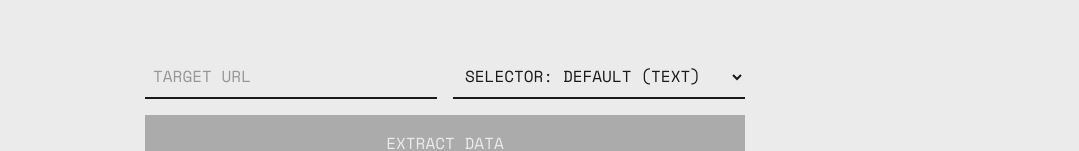
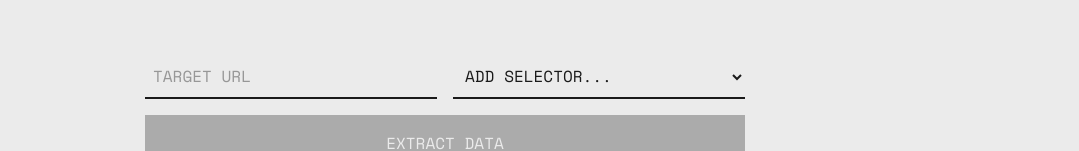
Before and after one commit to tusharathub/web-scraper, a React (Vite) app in the folder frontend/: page / in a window 1280 px wide. Shown: the part 585-736 px from the top of the page, without its empty margins (195-1274 px from the left). Built offline with nearby package versions, Linux system fonts and the light colour scheme.

Commit message:
selector supports multiple selecting

```diff
--- a/frontend/src/App.jsx
+++ b/frontend/src/App.jsx
@@ -1,9 +1,18 @@
 import { useState } from 'react';
 import './index.css';
 
+const SELECTOR_OPTIONS = [
+  { value: "h1, h2, h3, h4, h5, h6", label: "HEADINGS" },
+  { value: "p", label: "PARAGRAPHS" },
+  { value: "a", label: "LINKS (URLs)" },
+  { value: "img", label: "IMAGES" },
+  { value: "table", label: "TABLES" },
+  { value: "ul, ol, li", label: "LISTS" }
+];
+
 function App() {
   const [url, setUrl] = useState('');
-  const [selector, setSelector] = useState('');
+  const [selectors, setSelectors] = useState([]);
   const [isLoading, setIsLoading] = useState(false);
   const [results, setResults] = useState(null);
   const [error, setError] = useState(null);
@@ -22,7 +31,7 @@ function App() {
         headers: {
           'Content-Type': 'application/json',
         },
-        body: JSON.stringify({ url, selector: selector || null }),
+        body: JSON.stringify({ url, selector: selectors.length > 0 ? selectors.map(s => s.value).join(', ') : null }),
       });
 
       const data = await response.json();
@@ -43,10 +52,25 @@ function App() {
     }
   };
 
+  const handleAddSelector = (e) => {
+    const val = e.target.value;
+    if (val && !selectors.some(s => s.value === val)) {
+      const option = SELECTOR_OPTIONS.find(o => o.value === val);
+      if (option) {
+        setSelectors([...selectors, option]);
+      }
+    }
+    e.target.value = "";
+  };
+
+  const removeSelector = (valToRemove) => {
+    setSelectors(selectors.filter(s => s.value !== valToRemove));
+  };
+
   return (
     <div className="app-container">
       <main>
-        <div className="nav-item" style={{ position: 'absolute', top: '2rem', right: '2rem', fontSize: '0.9rem', textTransform: 'uppercase', letterSpacing: '0.1em', cursor: 'pointer' }} onClick={() => window.open('https://github.com/tusharathub', '_blank')}>LET'S TALK!</div>
+        <div className="nav-item" style={{ position: 'absolute', top: '2rem', right: '2rem', fontSize: '0.9rem', textTransform: 'uppercase', letterSpacing: '0.1em', cursor: 'pointer' }} onClick={() => window.open('https://www.linkedin.com/in/tushar-nailwal/', '_blank')}>LET'S TALK!</div>
         <h1>
           WEB SCRAPE<br/>
           DATA AND<br/>
@@ -65,18 +89,26 @@ function App() {
             />
             <select
               className="form-control"
-              value={selector}
-              onChange={(e) => setSelector(e.target.value)}
+              defaultValue=""
+              onChange={handleAddSelector}
             >
-              <option value="">SELECTOR: DEFAULT (TEXT)</option>
-              <option value="h1, h2, h3, h4, h5, h6">HEADINGS ONLY</option>
-              <option value="p">PARAGRAPHS ONLY</option>
-              <option value="a">LINKS (URLs)</option>
-              <option value="img">IMAGES</option>
-              <option value="table">TABLES</option>
-              <option value="ul, ol, li">LISTS</option>
+              <option value="" disabled>ADD SELECTOR...</option>
+              {SELECTOR_OPTIONS.map((opt, i) => (
+                <option key={i} value={opt.value} disabled={selectors.some(s => s.value === opt.value)}>{opt.label}</option>
+              ))}
             </select>
           </div>
+
+          {selectors.length > 0 && (
+            <div style={{ display: 'flex', gap: '0.5rem', flexWrap: 'wrap', justifyContent: 'center' }}>
+              {selectors.map((sel, idx) => (
+                <div key={idx} style={{ background: 'var(--text-main)', color: 'var(--bg-color)', padding: '0.4rem 0.8rem', fontSize: '0.8rem', display: 'flex', alignItems: 'center', gap: '0.5rem' }}>
+                  {sel.label}
+                  <span style={{ cursor: 'pointer', fontWeight: 'bold' }} onClick={() => removeSelector(sel.value)}>×</span>
+                </div>
+              ))}
+            </div>
+          )}
           <button type="submit" className="submit-btn" disabled={isLoading || !url}>
             {isLoading ? 'SCRAPING...' : 'EXTRACT DATA'}
           </button>
```
